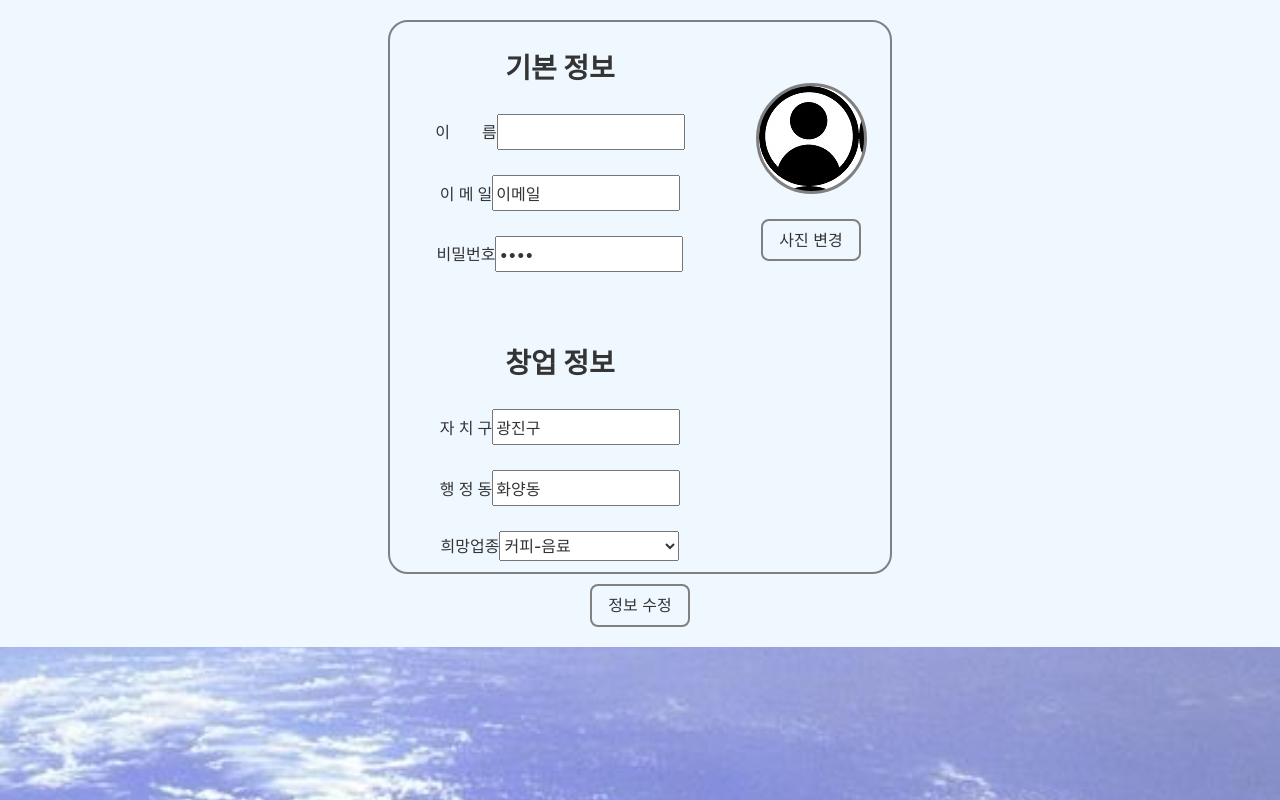
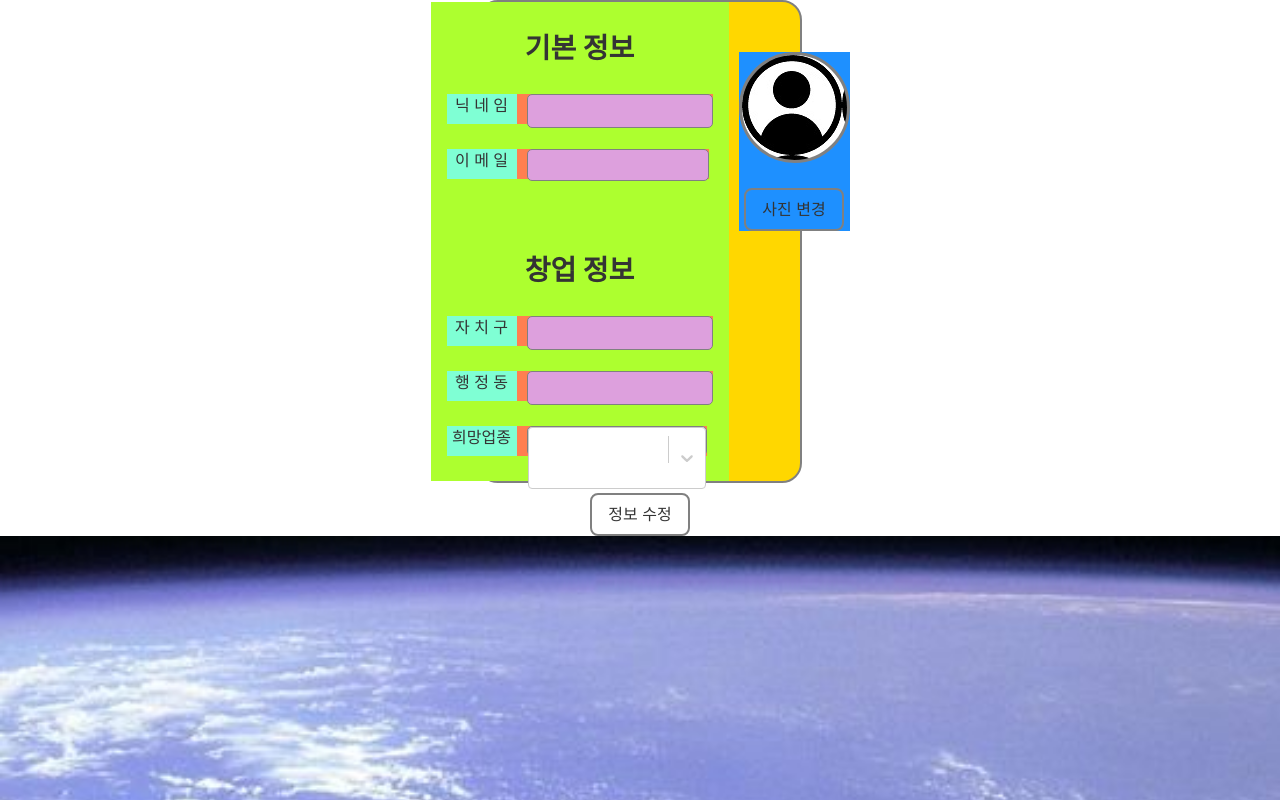
Before and after one commit to HyunSoo730/Capstone_fullStack, a React (Create React App) app: page /mypage in a window 1280 px wide. Built offline with nearby package versions, Linux system fonts and the light colour scheme.

Commit message:
20230524

```diff
--- a/src/Jaehyeok_Lee/MyPage.css
+++ b/src/Jaehyeok_Lee/MyPage.css
@@ -1,6 +1,5 @@
 .Wrapper {
-    background-color: aliceblue;
-    padding: 20px;
+    background-color: white;
     display: flex;
     flex-direction: column;
     align-items: center;
@@ -8,8 +7,9 @@
 }
 
 .Container {
-    height: 550px;
-    width: 500px;
+    background-color: gold;
+    height: 100%;
+    width: 25%;
     display: flex;
     flex-direction: row;
     align-items:flex-start;
@@ -25,14 +25,16 @@
 }
 
 .PostContainer {
-    height: 500px;
-    width: 300px;
+    background-color: greenyellow;
+    height: 100%;
+    width: 100%;
     padding: 25px 16px;
 }
 
 .PhotoContainer {
-    height: 200px;
-    width: 150px;
+    background-color: dodgerblue;
+    height: 100%;
+    width: 100%;
     display: flex;
     flex-direction: column;
     align-items: center;
@@ -51,8 +53,30 @@
 }
 
 .Label {
+    background-color: coral;
     font-size: 16px; /* 글자 크기 */
-    font-weight: 500;
+    display: flex;
+    flex-direction: row;
+    justify-content: center;
+    width: max-content;
+    height: 30px;
+}
+
+.tag {
+    background-color: aquamarine;
+    text-align:unset;
+    margin-right: 10px;
+    width: 70px;
+    height: 100%;
+}
+
+.write {
+    background-color: plum;
+    text-align: start;
+    width: 180px;
+    height: 100%;
+    border: 1px solid gray;
+    border-radius: 5px;
 }
 
 .Button {
--- a/src/Jaehyeok_Lee/MyPage.jsx
+++ b/src/Jaehyeok_Lee/MyPage.jsx
@@ -1,72 +1,46 @@
-import React, { useState } from "react";
+import React, { useState, useEffect } from "react";
 import { useNavigate, useParams } from "react-router-dom";
+import Select from 'react-select';
 
-import { categoryOption } from './Option';
 import './MyPage.css';
 
 function MyPage(props) {
     const navigate = useNavigate();
-    const [name, setName] = useState("");
+    const [profileImg, setProfileImg] = useState("");
+    const [nickname, setNickname] = useState("");
     const [email, setEmail] = useState("");
-    const [password, setPassword] = useState("");
-    const [region, setRegion] = useState("");
+    const [borough, setBorough] = useState("");
     const [dong, setDong] = useState("");
-    const [category, setCategory] = useState("");
-    const { postId } = useParams();
+    const [choiced, setChoiced] = useState("");
+    const tokenreceive = localStorage.getItem('login-token');
 
-    const categoryOption = [
-        {value: "drink", name: "커피-음료"},
-        {value: "a", name: "A"},
-        {value: "b", name: "B"},
-        {value: "c", name: "C"},
-        {value: "d", name: "D"},
+    var categoryOption = [
+        { value: '한식음식점', label: '한식음식점' },
+        { value: '중식음식점', label: '중식음식점' },
+        { value: '일식음식점', label: '일식음식점' },
+        { value: '양식음식점', label: '양식음식점' },
+        { value: '제과점', label: '제과점' },
+        { value: '패스트푸드점', label: '패스트푸드점' },
+        { value: '치킨전문점', label: '치킨전문점' },
+        { value: '분식전문점', label: '분식전문점' },
+        { value: '호프-간이주점', label: '호프-간이주점' },
+        { value: '커피-음료', label: '커피-음료' },
     ];
 
-    const findName = () => {
-        fetch('${API}login', {
-            method : "GET",
-            headers : {
-                "Content-Type" : "application/json",
-                Authorization: localStorage.getItem('login-token')
-            },
-        })
-        .then(response => {return response.json()})
-        .then(response => setName(current => [...current, response.kakaoNickname]))
+    const findInfo = () => {
+
     }
 
-    const findEmail = () => {
-        fetch('/mypage/users/me', {
-            method : "GET",
-            headers : {"Content-Type" : "application/json"},
-        })
-        .then(response => {return response.json()})
-        .then(response => {response.map((value)=>{
-            setEmail(current => [...current, value.kakaoEmail]);
-        })})
-    }
-
-    const handleChangeName = (event) => {
-        setName(event.target.value);
+    const handleChangeNickname = (event) => {
+        setNickname(event.target.value);
     };
 
-    const handleChangeEmail = (event) => {
-        setEmail(event.target.value);
-    };
-
-    const handleChangePassword = (event) => {
-        setPassword(event.target.value);
-    };
-
-    const handleChangeRegion = (event) => {
-        setRegion(event.target.value);
+    const handleChangeBorough = (event) => {
+        setBorough(event.target.value);
     };
 
     const handleChangeDong = (event) => {
         setDong(event.target.value);
-    };
-
-    const handleChangeCategory = (event) => {
-        setCategory(event.target.value);
     };
 
     const handleSubmit = (event) => {
@@ -75,6 +49,11 @@ function MyPage(props) {
         event.preventDefault();
     };
 
+    useEffect(() => {
+        console.log("token " + tokenreceive);
+        findInfo();
+    })
+
     return (
         <form onSubmit={handleSubmit}>
             <div className="Wrapper">
@@ -82,38 +61,31 @@ function MyPage(props) {
                     <div className="PostContainer">
                         <h3>기본 정보</h3>
                         <div className="Label">
-                            이　　름
-                            <input style={{width: "180px", height: "30px"}} type="text" defaultValue={name} onChange={handleChangeName}/>
+                            <div className="tag">닉 네 임</div>
+                            <input className="write" type="text" defaultValue={nickname} onChange={handleChangeNickname}/>
                         </div>
                         <div className="Label">
-                            이 메 일
-                            <input style={{width: "180px", height: "30px"}} type="text" defaultValue={"이메일"} onChange={handleChangeEmail} />
+                            <div className="tag">이 메 일</div>
+                            <div className="write" type="text">{email}</div>
+                        </div>
+                        <p>　</p>
+
+                        <h3>창업 정보</h3>
+                        <div className="Label">
+                            <div className="tag">자 치 구</div>
+                            <input className="write" type="text" defaultValue={borough} onChange={handleChangeBorough} />
                         </div>
                         <div className="Label">
-                            비밀번호
-                            <input style={{width: "180px", height: "30px"}} type="password" defaultValue={"패스워드"} onChange={handleChangePassword} />
-                        </div>
-                        <p>　</p>
-                        <h3>창업 정보</h3>
-                        <div className="Label">
-                            자 치 구
-                            <input style={{width: "180px", height: "30px"}} type="text" defaultValue={"광진구"} onChange={handleChangeRegion} />
+                            <div className="tag">행 정 동</div>
+                            <input className="write" type="text" defaultValue={dong} onChange={handleChangeDong} />
                         </div>
                         <div className="Label">
-                            행 정 동
-                            <input style={{width: "180px", height: "30px"}} type="text" defaultValue={"화양동"} onChange={handleChangeDong} />
-                        </div>
-                        <div className="Label">
-                            희망업종
-                            <select options={categoryOption} style={{width: "180px", height: "30px"}} defaultValue={"커피-음료"}>
-                                {categoryOption.map((option) => (
-                                    <option value={option.value}>{option.name}</option>
-                                ))}
-                            </select>
+                            <div className="tag">희망업종</div>
+                            <Select className="write" options={categoryOption} defaultValue={{value: choiced, label: choiced}} onChange={(value) => setChoiced(value["value"])}/>
                         </div>
                     </div>
                     <div className="PhotoContainer">
-                        <div className="Photo"></div>
+                        <div className="Photo"/>
                         <div
                             className="Button"
                             type="submit"
--- a/src/Jaehyeok_Lee/Option.jsx
+++ /dev/null
@@ -1,248 +0,0 @@
-export const locationOption = [
-    "사직동",
-    "삼청동",
-    "부암동",
-    "평창동",
-    "무악동",
-    "교남동",
-    "가회동",
-    "종로동",
-    "이화동",
-    "창신동",
-    "숭인동",
-    "청운효자동",
-    "혜화동",
-    "소공동",
-    "회현동",
-    "명동",
-    "필동",
-    "장충동",
-    "광희동",
-    "을지로동",
-    "신당동",
-    "황학동",
-    "중림동",
-    "다산동",
-    "약수동",
-    "청구동",
-    "동화동",
-    "후암동",
-    "용산동",
-    "남영동",
-    "효창동",
-    "용문동",
-    "이촌동",
-    "이태원동",
-    "서빙고동",
-    "보광동",
-    "청파동",
-    "원효로동",
-    "한강로동",
-    "한남동",
-    "왕십리동",
-    "마장동",
-    "사근동",
-    "행당동",
-    "응봉동",
-    "성수동",
-    "송정동",
-    "용답동",
-    "왕십리도선동",
-    "금호동",
-    "옥수동",
-    "화양동",
-    "군자동",
-    "중곡동",
-    "능동",
-    "구의동",
-    "광장동",
-    "자양동",
-    "회기동",
-    "휘경동",
-    "청량리동",
-    "용신동",
-    "제기동",
-    "전농동",
-    "장안동",
-    "이문동",
-    "답십리동",
-    "상봉동",
-    "중화동",
-    "묵동",
-    "신내동",
-    "면목동",
-    "망우동",
-    "돈암동",
-    "안암동",
-    "보문동",
-    "정릉동",
-    "길음동",
-    "월곡동",
-    "장위동",
-    "성북동",
-    "삼선동",
-    "동선동",
-    "종암동",
-    "석관동",
-    "번동",
-    "수유동",
-    "삼양동",
-    "미아동",
-    "송중동",
-    "송천동",
-    "삼각산동",
-    "우이동",
-    "인수동",
-    "쌍문동",
-    "방학동",
-    "창동",
-    "도봉동",
-    "월계동",
-    "하계동",
-    "중계본동",
-    "상계동",
-    "중계동",
-    "공릉동",
-    "녹번동",
-    "갈현동",
-    "구산동",
-    "대조동",
-    "증산동",
-    "수색동",
-    "진관동",
-    "불광동",
-    "응암동",
-    "역촌동",
-    "천연동",
-    "홍제동",
-    "남가좌동",
-    "북가좌동",
-    "충현동",
-    "북아현동",
-    "신촌동",
-    "연희동",
-    "용강동",
-    "대흥동",
-    "염리동",
-    "신수동",
-    "서교동",
-    "합정동",
-    "망원동",
-    "연남동",
-    "성산동",
-    "상암동",
-    "도화동",
-    "서강동",
-    "공덕동",
-    "아현동",
-    "목동",
-    "신월동",
-    "신정동",
-    "염창동",
-    "등촌동",
-    "가양동",
-    "발산동",
-    "공항동",
-    "방화동",
-    "화곡동",
-    "우장산동",
-    "신도림동",
-    "고척동",
-    "수궁동",
-    "가리봉동",
-    "구로동",
-    "개봉동",
-    "오류동",
-    "항동",
-    "가산동",
-    "독산동",
-    "시흥동",
-    "여의동",
-    "당산동",
-    "양평동",
-    "신길동",
-    "대림동",
-    "영등포동",
-    "도림동",
-    "문래동",
-    "상도동",
-    "사당동",
-    "대방동",
-    "신대방동",
-    "흑석동",
-    "노량진동",
-    "보라매동",
-    "청림동",
-    "행운동",
-    "낙성대동",
-    "중앙동",
-    "인헌동",
-    "남현동",
-    "서원동",
-    "신원동",
-    "서림동",
-    "신림동",
-    "난향동",
-    "조원동",
-    "대학동",
-    "은천동",
-    "성현동",
-    "청룡동",
-    "난곡동",
-    "미성동",
-    "서초동",
-    "잠원동",
-    "반포동",
-    "방배동",
-    "양재동",
-    "내곡동",
-    "신사동",
-    "논현동",
-    "삼성동",
-    "역삼동",
-    "도곡동",
-    "일원동",
-    "수서동",
-    "세곡동",
-    "압구정동",
-    "청담동",
-    "대치동",
-    "개포동",
-    "풍납동",
-    "거여동",
-    "마천동",
-    "방이동",
-    "오륜동",
-    "오금동",
-    "송파동",
-    "석촌동",
-    "삼전동",
-    "가락동",
-    "문정동",
-    "장지동",
-    "위례동",
-    "잠실동",
-    "강일동",
-    "상일동",
-    "명일동",
-    "고덕동",
-    "암사동",
-    "천호동",
-    "성내동",
-    "둔촌동",
-    "암사동",
-    "길동"
-]
-
-export const categoryOption = [
-    {value: "korean", name: "한식음식점"},
-    {value: "chinese", name: "중식음식점"},
-    {value: "japanese", name: "일식음식점"},
-    {value: "western", name: "양식음식점"},
-    {value: "bakery", name: "제과점"},
-    {value: "fastfood", name: "패스트푸드점"},
-    {value: "chicken", name: "치킨전문점"},
-    {value: "flourbasedfood", name: "분식전문점"},
-    {value: "bar", name: "호프-간이주점"},
-    {value: "drink", name: "커피-음료"},
-];
```
